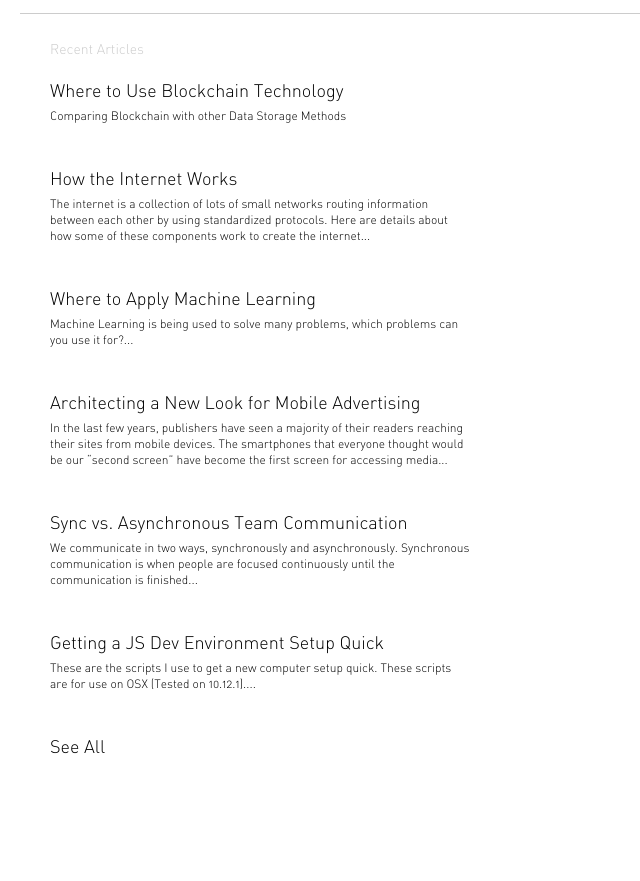
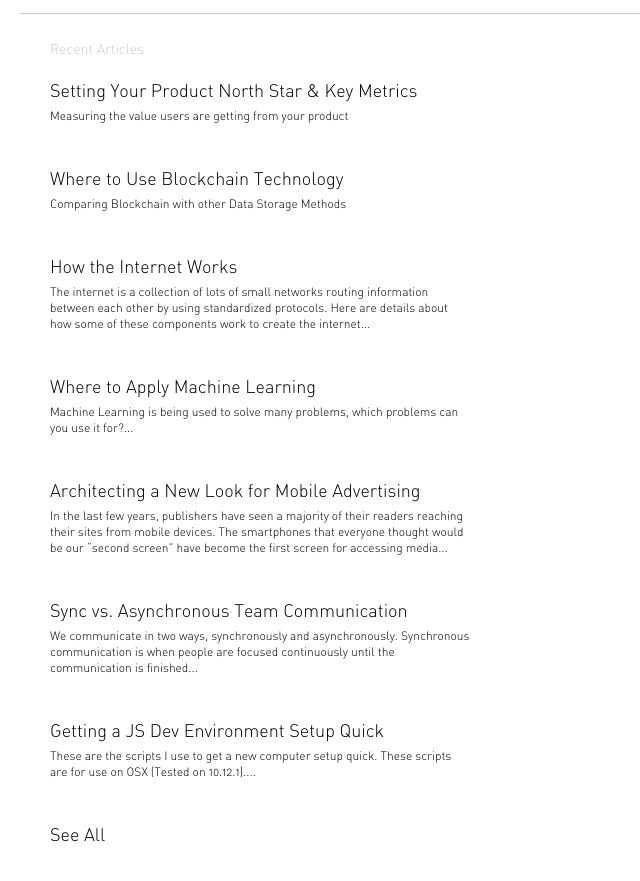
Before and after one commit to cdoher01/cdoher01.github.io, a plain HTML site: page index.html in a window 1280 px wide. Shown: the part 57-938 px from the top of the page, without its empty margins (0-640 px from the left). Before the commit the page ends 871 px from the top, so only its background shows below. Drawn offline with nearby package versions, Linux system fonts and the light colour scheme; a script that the page names is missing.

Commit message:
Update index.html

```diff
--- a/index.html
+++ b/index.html
@@ -24,6 +24,11 @@
     <section id="posts">
       <div class="container">
         <h2 id="articles-header">Recent Articles</h2>
+
+        <a class="post" href="https://www.linkedin.com/pulse/setting-your-product-north-star-key-metrics-connor-doherty">
+          <h2 class="post-title">Setting Your Product North Star & Key Metrics</h2>
+          <p class="post-body">Measuring the value users are getting from your product</p>
+        </a>
 
         <a class="post" href="https://medium.com/@connordoherty/blockchain-where-its-useful-310211ba1e5f">
           <h2 class="post-title">Where to Use Blockchain Technology</h2>
```
